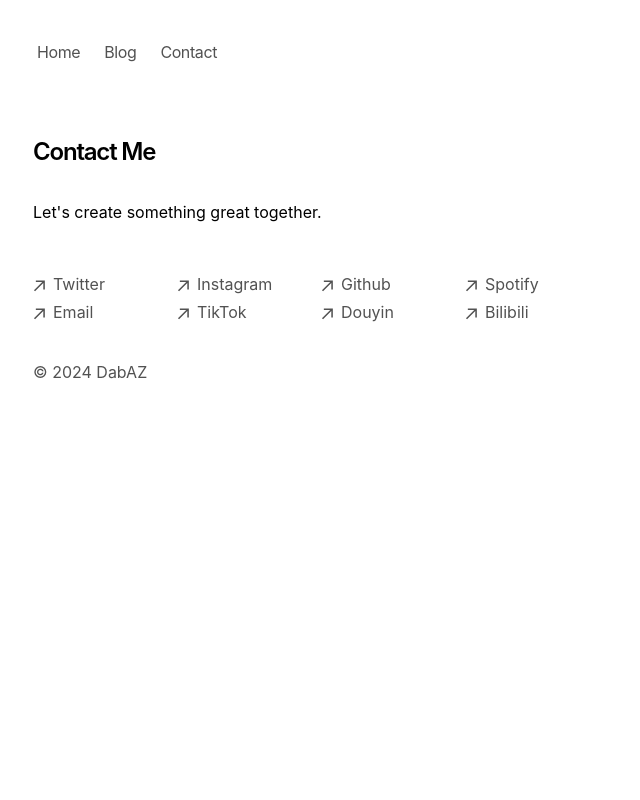
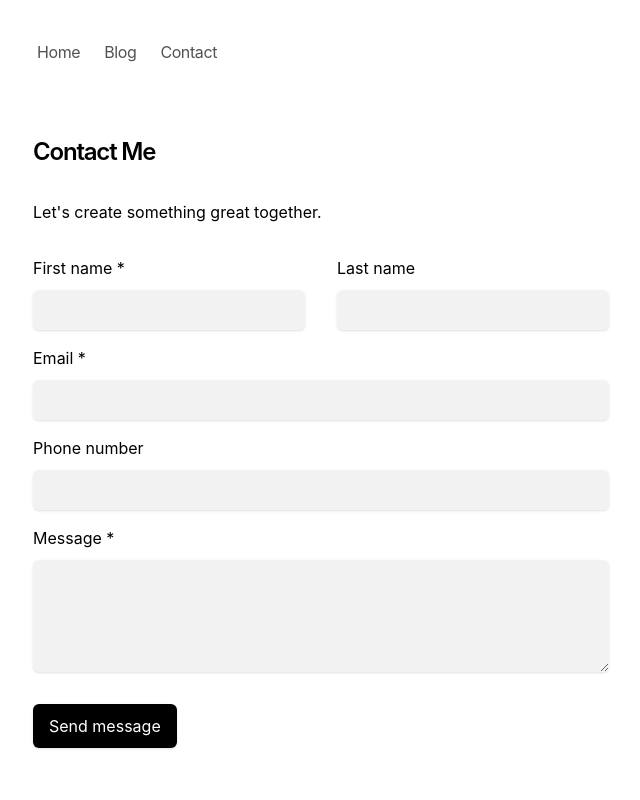
Before and after one commit to dabaz-official/dabaz-portfolio, a Next.js app: page /contact in a window 1280 px wide. Shown: the top 800 px of the page, without its empty margins (319-959 px from the left). Built offline with nearby package versions, Linux system fonts and the light colour scheme.

Commit message:
feat: add a contact form

```diff
--- a/app/contact/page.tsx
+++ b/app/contact/page.tsx
@@ -1,4 +1,4 @@
-import { BlogPosts } from 'components/posts'
+import ContactForm from 'components/contact-form'
 
 export const metadata = {
   title: 'Contact',
@@ -9,9 +9,10 @@ export default function Page() {
   return (
     <section>
       <h1 className="font-semibold text-2xl mb-8 tracking-tighter">Contact Me</h1>
-      <p className="mb-4">
+      <p className="mb-8">
         {`Let's create something great together.`}
       </p>
+      <ContactForm />
     </section>
   )
 }
--- /dev/null
+++ b/components/contact-form.tsx
@@ -0,0 +1,130 @@
+'use client'
+
+import React from 'react'
+import { useForm, ValidationError } from '@formspree/react'
+
+export default function ContactForm() {
+  const [state, handleSubmit] = useForm("xyyvpklk")
+
+  if (state.succeeded) {
+    return (
+      <h1 className="mb-8 text-2xl font-semibold tracking-tighter">
+        Thank you for your message!
+      </h1>
+  )}
+
+  return (
+    <form onSubmit={handleSubmit} className="mb-8">
+      <div className="mx-auto lg:mr-0">
+        <div className="grid grid-cols-1 gap-x-8 gap-y-4 sm:grid-cols-2">
+          <div>
+            <label htmlFor="first-name" className="block text-md font-regular leading-6 text-black dark:text-white">
+              First name *
+            </label>
+            <div className="mt-2.5">
+              <input
+                type="text"
+                name="first-name"
+                id="first-name"
+                autoComplete="given-name"
+                required
+                className="block w-full rounded-md border-0 bg-black/5 dark:bg-white/5 px-3.5 py-2 text-black dark:text-white shadow-sm ring-1 ring-inset ring-white/10 focus:ring focus:ring-inset focus:ring-neutral-300 dark:focus:ring-neutral-600 sm:leading-6 outline-none duration-200"
+              />
+              <ValidationError
+                prefix="First name"
+                field="first-name"
+                errors={state.errors}
+              />
+            </div>
+          </div>
+          <div>
+            <label htmlFor="last-name" className="block text-md font-regular leading-6 text-black dark:text-white">
+              Last name
+            </label>
+            <div className="mt-2.5">
+              <input
+                type="text"
+                name="last-name"
+                id="last-name"
+                autoComplete="family-name"
+                className="block w-full rounded-md border-0 bg-black/5 dark:bg-white/5 px-3.5 py-2 text-black dark:text-white shadow-sm ring-1 ring-inset ring-white/10 focus:ring focus:ring-inset focus:ring-neutral-300 dark:focus:ring-neutral-600 sm:leading-6 outline-none duration-200"
+              />
+              <ValidationError
+                prefix="Last name"
+                field="last-name"
+                errors={state.errors}
+              />
+            </div>
+          </div>
+          <div className="sm:col-span-2">
+            <label htmlFor="email" className="block text-md font-regular leading-6 text-black dark:text-white">
+              Email *
+            </label>
+            <div className="mt-2.5">
+              <input
+                type="email"
+                name="email"
+                id="email"
+                autoComplete="email"
+                required
+                className="block w-full rounded-md border-0 bg-black/5 dark:bg-white/5 px-3.5 py-2 text-black dark:text-white shadow-sm ring-1 ring-inset ring-white/10 focus:ring focus:ring-inset focus:ring-neutral-300 dark:focus:ring-neutral-600 sm:leading-6 outline-none duration-200"
+              />
+              <ValidationError
+                prefix="Email"
+                field="email"
+                errors={state.errors}
+              />
+            </div>
+          </div>
+          <div className="sm:col-span-2">
+            <label htmlFor="phone-number" className="block text-md font-regular leading-6 text-black dark:text-white">
+              Phone number
+            </label>
+            <div className="mt-2.5">
+              <input
+                type="tel"
+                name="phone-number"
+                id="phone-number"
+                autoComplete="tel"
+                className="block w-full rounded-md border-0 bg-black/5 dark:bg-white/5 px-3.5 py-2 text-black dark:text-white shadow-sm ring-1 ring-inset ring-white/10 focus:ring focus:ring-inset focus:ring-neutral-300 dark:focus:ring-neutral-600 sm:leading-6 outline-none duration-200"
+              />
+              <ValidationError
+                prefix="Phone number"
+                field="phone-number"
+                errors={state.errors}
+              />
+            </div>
+          </div>
+          <div className="sm:col-span-2">
+            <label htmlFor="message" className="block text-md font-regular leading-6 text-black dark:text-white">
+              Message *
+            </label>
+            <div className="mt-2.5">
+              <textarea
+                name="message"
+                id="message"
+                rows={4}
+                className="block w-full rounded-md border-0 bg-black/5 dark:bg-white/5 px-3.5 py-2 text-black dark:text-white shadow-sm ring-1 ring-inset ring-white/10 focus:ring focus:ring-inset focus:ring-neutral-300 dark:focus:ring-neutral-600 sm:leading-6 outline-none duration-200"
+                defaultValue={''}
+              />
+              <ValidationError
+                prefix="Message"
+                field="message"
+                errors={state.errors}
+              />
+            </div>
+          </div>
+        </div>
+        <div className="mt-8 flex justify-start">
+          <button
+            type="submit"
+            className="rounded-md bg-black dark:bg-white px-4 py-2.5 text-center text-md font-regular text-white shadow-sm hover:bg-neutral-800 dark:hover:bg-neutral-200 focus-visible:outline focus-visible:outline-2 focus-visible:outline-offset-2 focus-visible:outline-indigo-500 duration-200 cursor-pointer disabled:opacity-50 disabled:cursor-not-allowed"
+            disabled={state.submitting}
+          >
+            Send message
+          </button>
+        </div>
+      </div>
+    </form>
+  )
+}
--- a/package.json
+++ b/package.json
@@ -6,6 +6,7 @@
     "start": "next start"
   },
   "dependencies": {
+    "@formspree/react": "^2.5.1",
     "@tailwindcss/postcss": "4.0.0-alpha.13",
     "@types/node": "20.11.17",
     "@types/react": "18.2.55",
```
Also changed, not shown: 1 other file (tests, documents, lock files or other folders).
